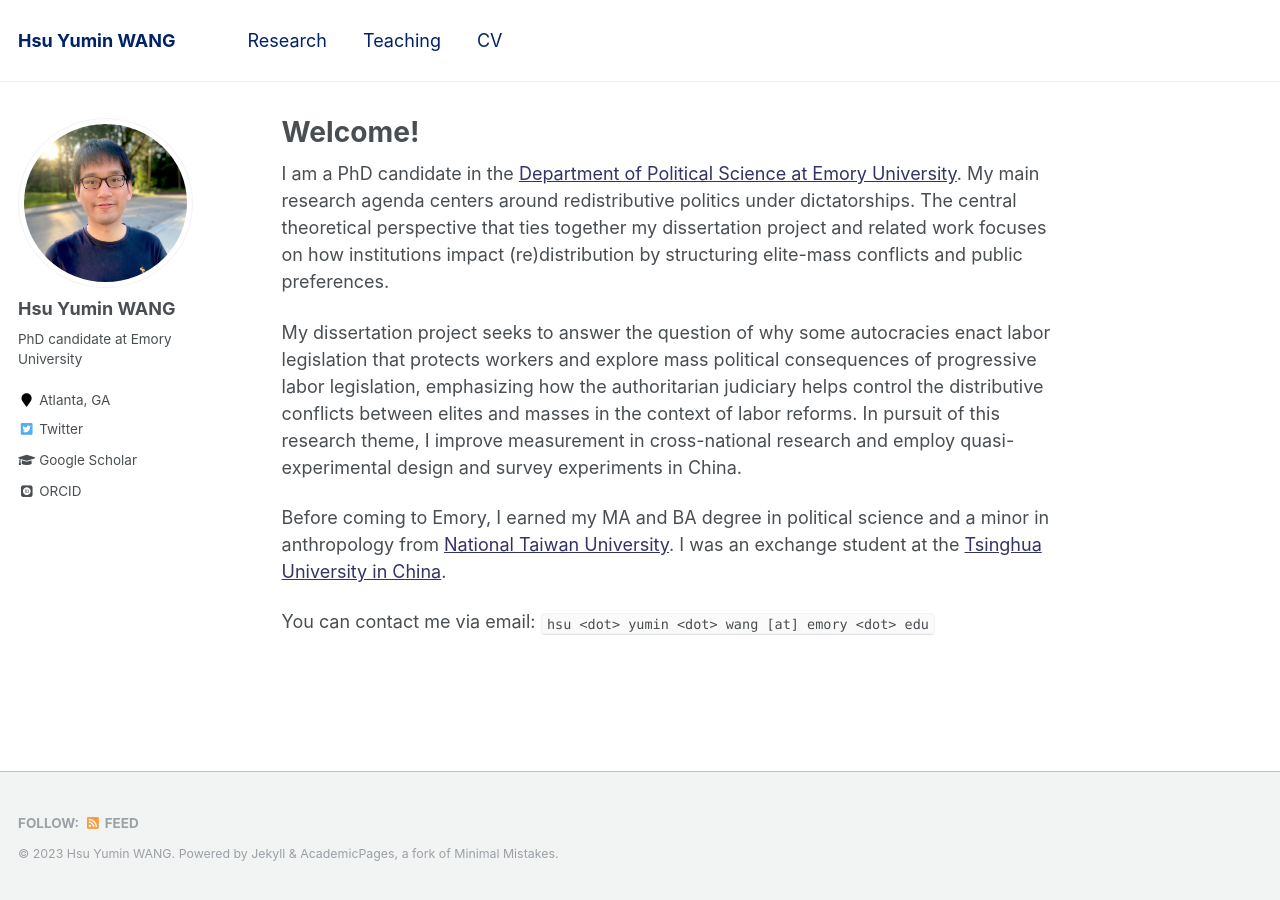
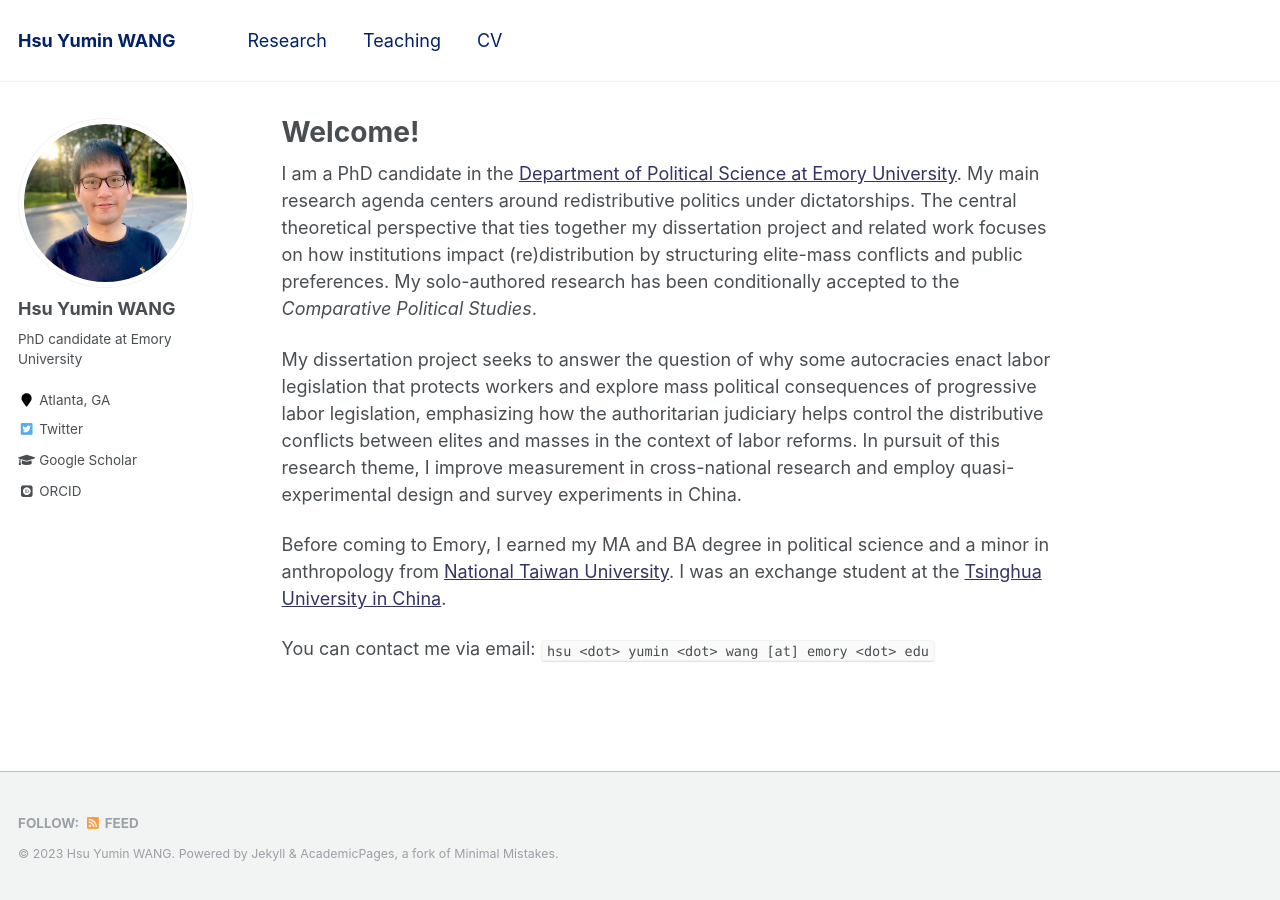
Before and after one commit to hsuyumin/hsuyumin.github.io, a Jekyll site: the page built from _pages/about.md, in a window 1280 px wide. Built offline with Jekyll 4.4.1, drawn with Linux system fonts in a browser that asks for light colours; some web fonts are replaced.

Commit message:
Update about.md
CPS status

```diff
--- a/_pages/about.md
+++ b/_pages/about.md
@@ -8,7 +8,7 @@ redirect_from:
   - /about.html
 ---
 
-I am a PhD candidate in the [Department of Political Science at Emory University](http://polisci.emory.edu/home/). My main research agenda centers around redistributive politics under dictatorships. The central theoretical perspective that ties together my dissertation project and related work focuses on how institutions impact (re)distribution by structuring elite-mass conflicts and public preferences.
+I am a PhD candidate in the [Department of Political Science at Emory University](http://polisci.emory.edu/home/). My main research agenda centers around redistributive politics under dictatorships. The central theoretical perspective that ties together my dissertation project and related work focuses on how institutions impact (re)distribution by structuring elite-mass conflicts and public preferences. My solo-authored research has been conditionally accepted to the _Comparative Political Studies_.
 
 My dissertation project seeks to answer the question of why some autocracies enact labor legislation that protects workers and explore mass political consequences of progressive labor legislation, emphasizing how the authoritarian judiciary helps control the distributive conflicts between elites and masses in the context of labor reforms. In pursuit of this research theme, I improve measurement  in cross-national research and employ quasi-experimental design and survey experiments in China.
 
```
